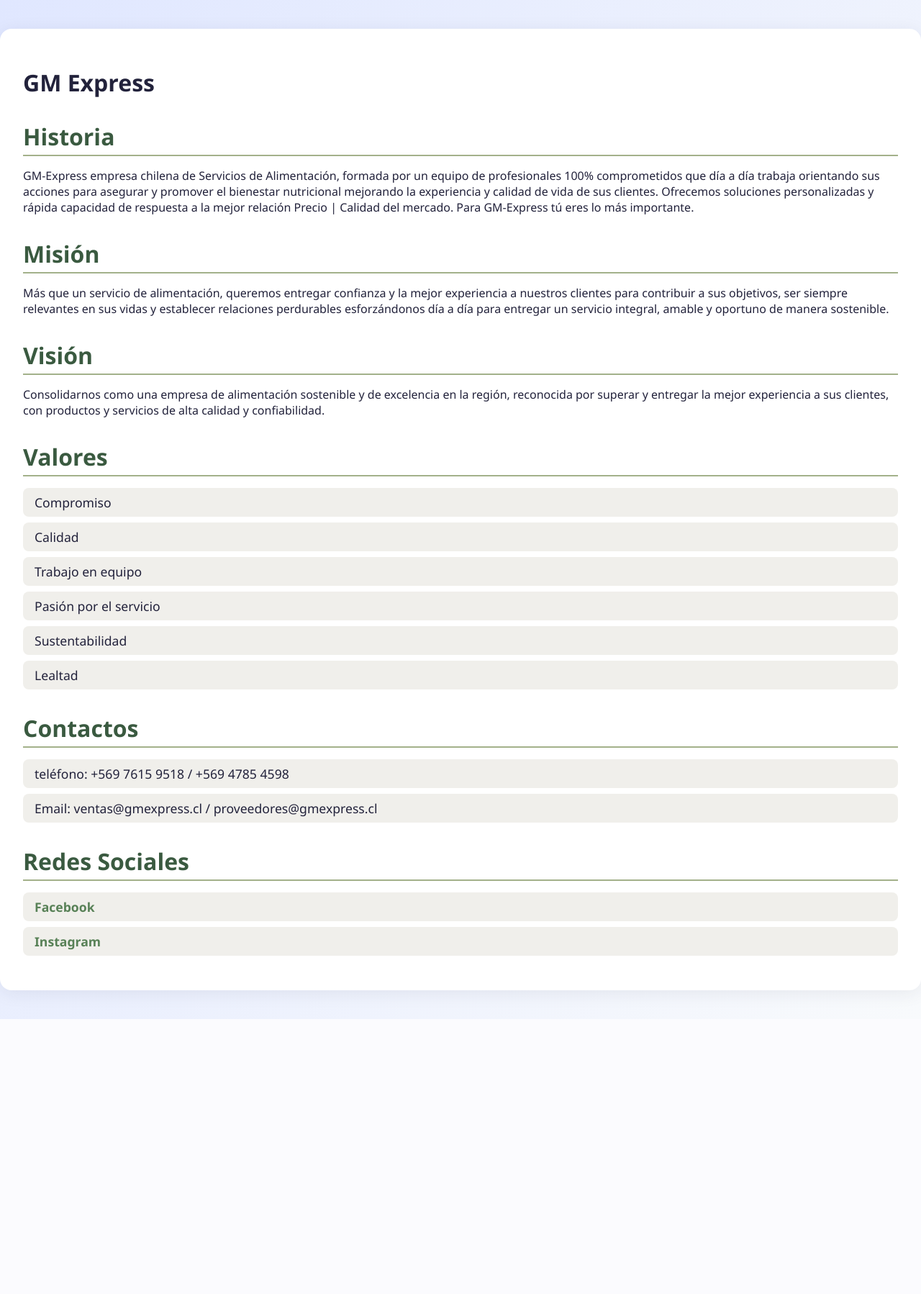
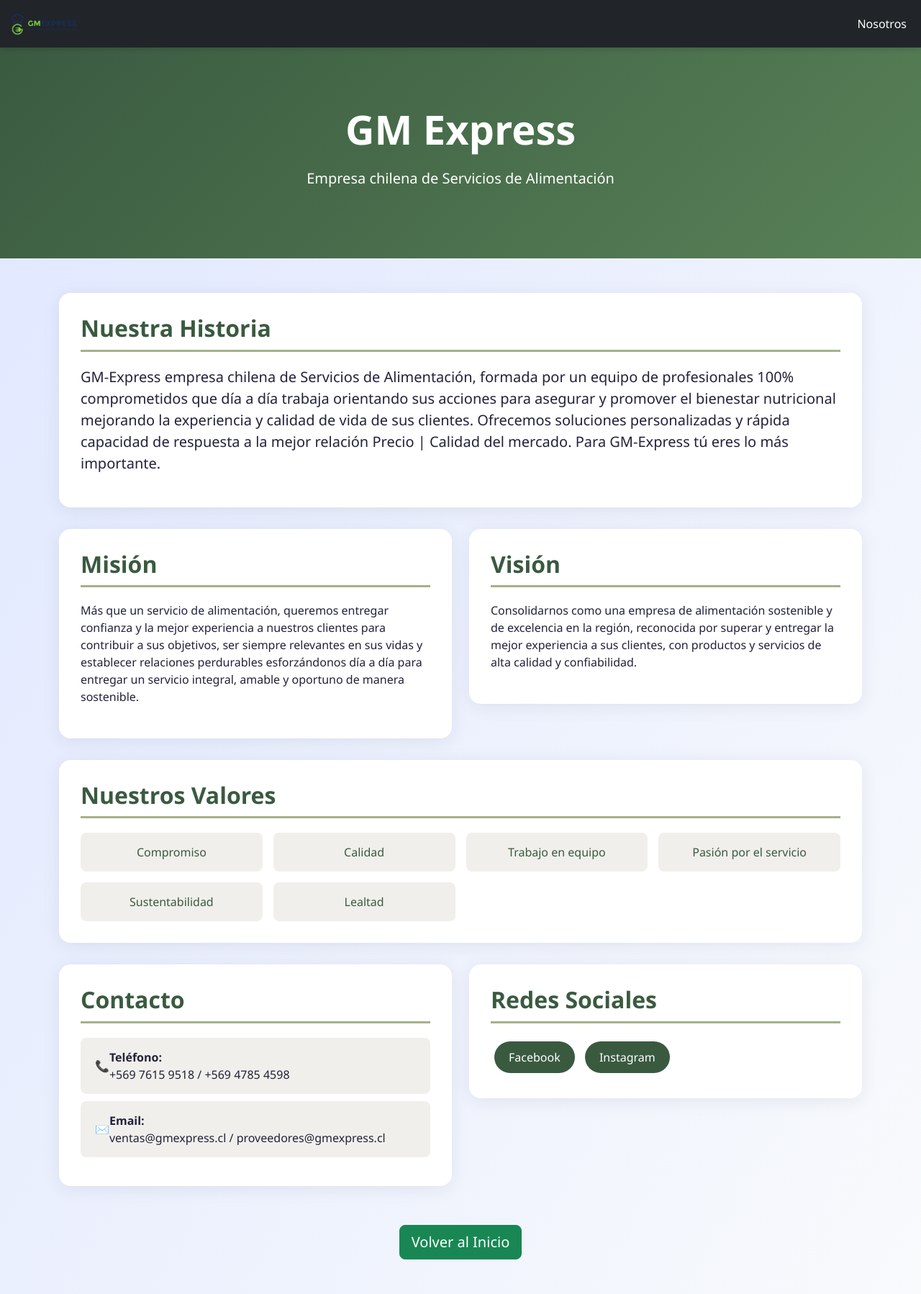
Before and after one commit to stxtiz/gmexpress, a Django app: page /nosotros/ in a window 1280 px wide. Shown: the whole page at 72% size. Before the commit the page ends 1416 px from the top, so only its background shows below. Run offline with Django 5.2, Linux system fonts and the light colour scheme.

Commit message:
Agregar estilos y estructura a la página de información, incluyendo un nuevo archivo CSS y mejoras en el HTML.

```diff
--- /dev/null
+++ b/static/CSS/info.css
@@ -0,0 +1,96 @@
+/* Estilo específico para info.html */
+body {
+  background: linear-gradient(120deg, #e0e7ff 0%, #f8fafc 100%);
+  font-family: "Segoe UI", Arial, sans-serif;
+  color: #22223b;
+  margin: 0;
+  padding: 0;
+}
+
+.hero-section {
+  background: linear-gradient(135deg, #3a5a40 0%, #588157 100%);
+  color: white;
+  padding: 80px 0;
+  text-align: center;
+}
+
+.hero-section h1 {
+  font-size: 3.5rem;
+  font-weight: bold;
+  margin-bottom: 20px;
+}
+
+.section-card {
+  background: white;
+  border-radius: 16px;
+  box-shadow: 0 4px 24px rgba(34, 34, 59, 0.08);
+  padding: 30px;
+  margin-bottom: 30px;
+}
+
+.section-title {
+  color: #3a5a40;
+  font-size: 2rem;
+  font-weight: bold;
+  margin-bottom: 20px;
+  border-bottom: 3px solid #a3b18a;
+  padding-bottom: 10px;
+}
+
+.values-list {
+  display: grid;
+  grid-template-columns: repeat(auto-fit, minmax(200px, 1fr));
+  gap: 15px;
+}
+
+.value-item {
+  background: #f0efeb;
+  padding: 15px 20px;
+  border-radius: 8px;
+  text-align: center;
+  font-weight: 500;
+  color: #3a5a40;
+}
+
+.contact-item {
+  background: #f0efeb;
+  margin-bottom: 10px;
+  padding: 15px 20px;
+  border-radius: 8px;
+  display: flex;
+  align-items: center;
+}
+
+.contact-icon {
+  width: 20px;
+  height: 20px;
+  margin-right: 15px;
+}
+
+.social-links a {
+  display: inline-block;
+  background: #3a5a40;
+  color: white;
+  padding: 10px 20px;
+  margin: 5px;
+  border-radius: 25px;
+  text-decoration: none;
+  font-weight: 500;
+  transition: all 0.3s ease;
+}
+
+.social-links a:hover {
+  background: #588157;
+  transform: translateY(-2px);
+  color: white;
+}
+
+.navbar {
+  box-shadow: 0 2px 8px rgba(0, 0, 0, 0.15);
+}
+
+#logo {
+  aspect-ratio: unset !important;
+  object-fit: unset !important;
+  width: auto !important;
+}
--- a/templates/templateEmpresa/info.html
+++ b/templates/templateEmpresa/info.html
@@ -2,44 +2,114 @@
 {% load static %}
 <html lang="es">
   <head>
-    <meta charset="UTF-8">
-    <title>Información GM Express</title>
-    <!-- Enlace al archivo de estilos -->
-    <link rel="stylesheet" href="{% static 'CSS/style.css' %}">
+    <meta charset="UTF-8" />
+    <meta name="viewport" content="width=device-width, initial-scale=1.0" />
+    <title>Nosotros | GM Express</title>
+    <link
+      href="https://cdn.jsdelivr.net/npm/bootstrap@5.3.8/dist/css/bootstrap.min.css"
+      rel="stylesheet"
+      integrity="sha384-sRIl4kxILFvY47J16cr9ZwB07vP4J8+LH7qKQnuqkuIAvNWLzeN8tE5YBujZqJLB"
+      crossorigin="anonymous"
+    />
+    <link rel="stylesheet" href="{% static 'CSS/info.css' %}" />
   </head>
   <body>
+    <header>
+      <nav class="navbar navbar-expand-sm bg-dark navbar-dark">
+        <div class="container-fluid">
+          <a class="navbar-brand" href="{% url 'inicio' %}">
+            <img
+              src="{% static 'images/gm express.png' %}"
+              alt="GM Express"
+              height="40"
+              id="logo"
+            />
+          </a>
+          <ul class="navbar-nav">
+            <li class="nav-item">
+              <a class="nav-link active" href="{% url 'info_empresa' %}"
+                >Nosotros</a
+              >
+            </li>
+          </ul>
+        </div>
+      </nav>
+    </header>
+
+    <section class="hero-section">
       <div class="container">
         <h1>GM Express</h1>
-        <h2>Historia</h2>
-        <p>{{ historia }}</p>
+        <p class="lead">Empresa chilena de Servicios de Alimentación</p>
+      </div>
+    </section>
 
-        <h2>Misión</h2>
+    <div class="container py-5">
+      <div class="section-card">
+        <h2 class="section-title">Nuestra Historia</h2>
+        <p class="lead">{{ historia }}</p>
+      </div>
+
+      <div class="row">
+        <div class="col-md-6">
+          <div class="section-card">
+            <h2 class="section-title">Misión</h2>
             <p>{{ mision }}</p>
+          </div>
+        </div>
+        <div class="col-md-6">
+          <div class="section-card">
+            <h2 class="section-title">Visión</h2>
+            <p>{{ vision }}</p>
+          </div>
+        </div>
+      </div>
 
-        <h2>Visión</h2>
-        <p>{{ vision }}</p>
+      <div class="section-card">
+        <h2 class="section-title">Nuestros Valores</h2>
+        <div class="values-list">
+          {% for valor in valores %}
+          <div class="value-item">{{ valor }}</div>
+          {% endfor %}
+        </div>
+      </div>
 
-        <h2>Valores</h2>
-        <ul>
-            {% for valor in valores %}
-                <li>{{ valor }}</li>
+      <div class="row">
+        <div class="col-md-6">
+          <div class="section-card">
+            <h2 class="section-title">Contacto</h2>
+            <div class="contact-item">
+              <span>📞</span>
+              <div>
+                <strong>Teléfono:</strong><br />
+                {{ contactos.teléfono }}
+              </div>
+            </div>
+            <div class="contact-item">
+              <span>✉️</span>
+              <div>
+                <strong>Email:</strong><br />
+                {{ contactos.email }}
+              </div>
+            </div>
+          </div>
+        </div>
+        <div class="col-md-6">
+          <div class="section-card">
+            <h2 class="section-title">Redes Sociales</h2>
+            <div class="social-links">
+              {% for red in redes %}
+              <a href="{{ red.url }}" target="_blank">{{ red.nombre }}</a>
               {% endfor %}
-        </ul>
+            </div>
+          </div>
+        </div>
+      </div>
 
-        <h2>Contactos</h2>
-        <ul>
-            <li>teléfono: {{ contactos.teléfono }}</li>
-            <li>Email: {{ contactos.email }}</li>
-        </ul>
-
-        <h2>Redes Sociales</h2>
-        <ul>
-            {% for red in redes %}
-                <li>
-                    <a href="{{ red.url }}" target="_blank">{{ red.nombre }}</a>
-                </li>
-            {% endfor %}
-        </ul>
+      <div class="text-center mt-4">
+        <a href="{% url 'inicio' %}" class="btn btn-success btn-lg"
+          >Volver al Inicio</a
+        >
+      </div>
     </div>
   </body>
 </html>
```
Also changed, not shown: static/CSS/catalogo1.css (+11 -0 lines), templates/templateEmpresa/inicio.html (+8 -0 lines). Lines whose indentation alone changed are shown as unchanged.
